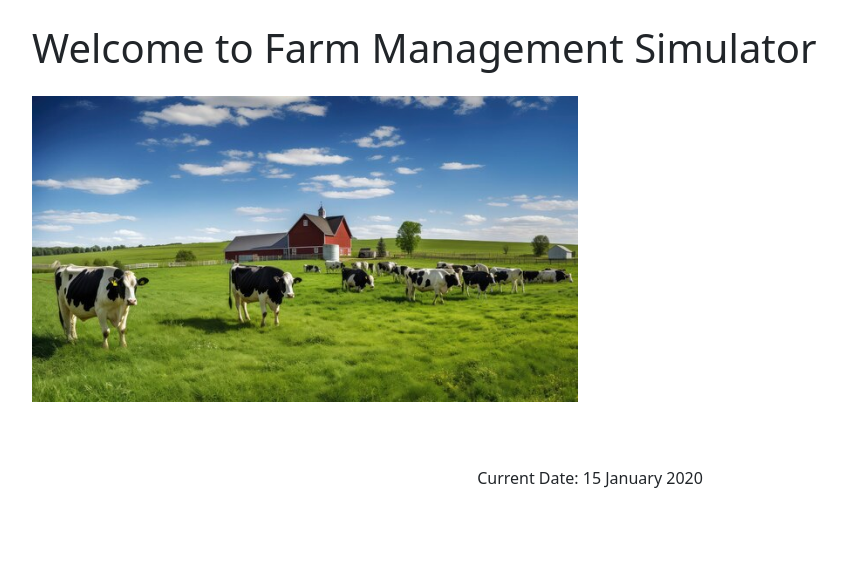
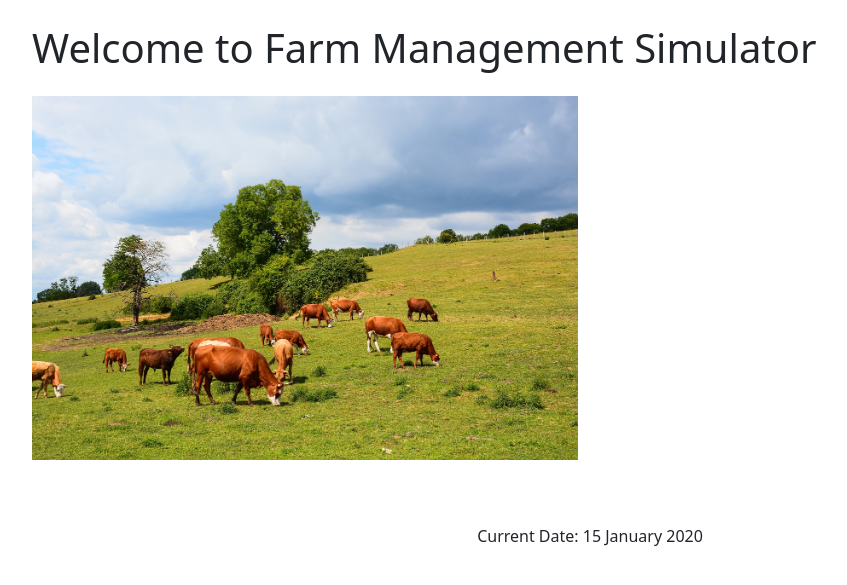
Before and after one commit to Wei-Liu-1161456/fms, a Python web app: template templates/home.html in a window 1280 px wide. Shown: the part 102-687 px from the top of the page, without its empty margins (50-897 px from the left). Run offline with Jinja, Linux system fonts and the light colour scheme; the template is opened without the code that fills it: most values are stand-ins (such as "Sample title", 1, 10 or a date in 2020); some libraries are stand-ins or nearby versions.

Commit message:
Update the image
cow-5287350_1280.jpg
https://pixabay.com/photos/cow-dairy-cow-animal-livestock-5287350/

```diff
--- a/templates/home.html
+++ b/templates/home.html
@@ -6,7 +6,7 @@
 
 <div class="row">
     <div class="col-md-6">
-        <img src="{{ url_for('static', filename='farm.jpg') }}" alt="Farm landscape" class="img-fluid mb-3">
+        <img src="{{ url_for('static', filename='cow-5287350_1280.jpg') }}" alt="Farm landscape" class="img-fluid mb-3">
     </div>
 </div>
 
```
Also changed, not shown: README.md, static/cow-5287350_1280.jpg (added), static/farm.jpg (deleted).
